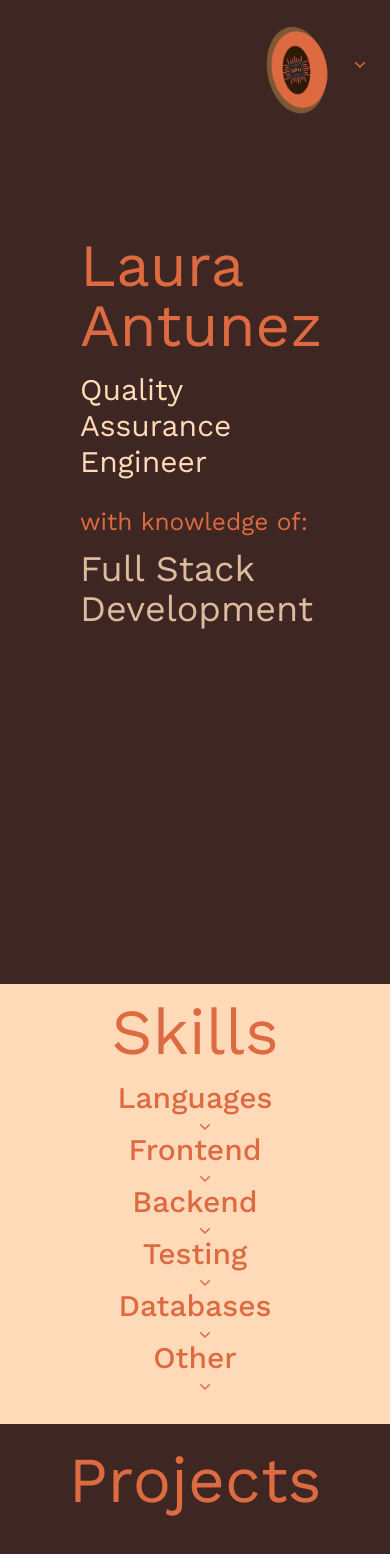
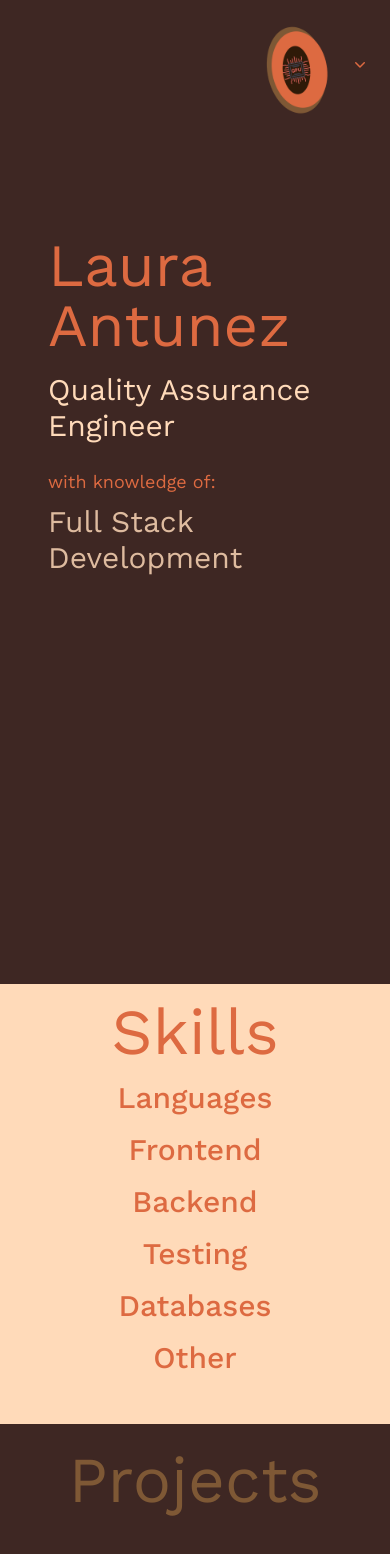
Before and after one commit to lauraantunez024/themeforest-mamey-template, a Next.js app: page / in a window 390 px wide. Shown: the top 1554 px of the page. Built offline with nearby package versions, Linux system fonts and the light colour scheme.

Commit message:
more aesthetic changes

```diff
--- a/src/app/components/HamburgerMenu.jsx
+++ b/src/app/components/HamburgerMenu.jsx
@@ -16,7 +16,7 @@ const solutions = [
   { name: 'Skills', description: 'See what skills I have', href: '/#skills', icon: WrenchScrewdriverIcon },
   { name: 'Projects', description: 'Check out my completed and ongoing projects', href: '/#projects', icon: CursorArrowRaysIcon },
   { name: 'About', description: "Learn a little more about me", href: '/#about', icon: IdentificationIcon },
-  { name: 'Contact', description: 'Lets work together', href: '/#contact', icon: PhoneIcon },
+  { name: 'Contact', description: "Let's work together", href: '/#contact', icon: PhoneIcon },
 ]
 const callsToAction = [
   { name: 'Full About Me', href: '/About', icon: UserCircleIcon },
--- a/src/app/components/SkillBlock.jsx
+++ b/src/app/components/SkillBlock.jsx
@@ -2,8 +2,7 @@ import {
   ChevronDoubleDownIcon,
   ChevronDownIcon,
 } from "@heroicons/react/20/solid";
-import React, { useState, useEffect } from 'react';
-
+import React, { useState, useEffect } from "react";
 
 export default function SkillBlock({ type, skillSet }) {
   const [isVisible, setIsVisible] = useState(false);
@@ -11,38 +10,54 @@ export default function SkillBlock({ type, skillSet }) {
 
   useEffect(() => {
     const handleResize = () => {
-        setIsMobile(window.innerWidth <=768);
+      setIsMobile(window.innerWidth <= 768);
     };
 
-      window.addEventListener('resize', handleResize);
+    window.addEventListener("resize", handleResize);
     handleResize();
 
     return () => {
-        window.removeEventListener('resize', handleResize)
-      }
+      window.removeEventListener("resize", handleResize);
+    };
   }, []);
-
 
   const showSkills = () => {
     setIsVisible(!isVisible);
-    }
-
+  };
 
   return (
-    <div class="w-full items-center">
+    <div class="w-full items-evenly">
+      {isMobile ? (
+        <button
+          type="button"
+          class="skills-title"
+          onClick={showSkills}
+        >
+          {" "}
+
+          <h1
+            class="text-3xl text-center font-medium self-start"
+            id="skill-type"
+          >
+            {type}{" "}
+          </h1>
+        </button>
+      ) : (
         <h1
           class="text-3xl text-left pl-6 font-medium self-start"
           id="skill-type"
         >
-        {" "}
           {type}{" "}
         </h1>
-      <button type='button' class='skills-title' onClick={showSkills}>
-        <ChevronDownIcon className="h-5 w-5  skills-button" style={{ transform: isVisible ? 'rotatex(180deg)' : '' }} aria-hidden="true"> {isVisible ? 'Hide' : 'Show'} </ChevronDownIcon>
-      </button>
-      <div class="flex flex-row justify-center skill-card" >
+      )}
+      <div class="flex flex-row justify-center skill-card">
         {skillSet.map((skill, index) => (
-          <div class="secondary-background skill-shape my-5 mx-4 animation" style={{ display: isMobile && !isVisible ? 'none' : 'inline-block'}}>
+          <div
+            class="secondary-background skill-shape my-5 mx-4 animation"
+            style={{
+              display: isMobile && !isVisible ? "none" : "inline-block",
+            }}
+          >
             <div
               class="content accent text-center items-center text-xl py-2 px-4"
               key={index}
--- a/src/app/globals.css
+++ b/src/app/globals.css
@@ -57,10 +57,10 @@ body {
   width: 100vw !important;
   overflow-x: hidden;
 }
-
+/*
 h1 {
-  font-size: clamp(1rem, 1rem + 1vh, 3rem)
-}
+  font-size: clamp(1rem, 2rem, 3rem)
+} */
 
 a.column h1 {
   font-size: clamp(1rem, 1vw + 5vw, 2rem);
@@ -107,7 +107,7 @@ main {
 }
 
 .landing-content {
-  padding: 4rem;
+  padding: 3rem;
 }
 /* Home page - skills section */
 .skill-shape {
@@ -214,6 +214,11 @@ img {
 
 .skills-title {
   display: none;
+  margin-bottom: -15%;
+  padding: 0;
+  margin: 0;
+  text-align: center;
+
 }
 
 
@@ -230,7 +235,6 @@ img {
 
   .landing-content {
     padding-top: 0;
-    padding-left: 5rem;
   }
 
 
@@ -255,7 +259,6 @@ img {
 
   .skills-title {
     display: inline;
-    position: absolute;
     left: 50%;
   }
   .popover {
--- a/src/app/page.js
+++ b/src/app/page.js
@@ -21,21 +21,21 @@ export default function Home() {
           <h1 class="text-6xl mt-24">Laura Antunez</h1>
           <h1 class="text-3xl accent pt-4">Quality Assurance Engineer</h1>
           <br />
-          <h1 class='secondary'> with knowledge of:</h1>
+          <h1 class='secondary text-lg'> with knowledge of:</h1>
           <div class='landing-animation relative'>
 
-          <span class="text-4xl accent spinning absolute ">React / Vue </span>
-          <span class="text-4xl accent spinning absolute ">Node / Ruby on Rails </span>
-          <span class="text-4xl accent spinning absolute ">WhiteBox and Blackbox Testing</span>
-          <span class="text-4xl accent spinning absolute ">Postman API Testing</span>
-          <span class="text-4xl accent spinning absolute ">Full Stack Development</span>
+          <span class="text-3xl accent spinning absolute ">React / Vue </span>
+          <span class="text-3xl accent spinning absolute ">Node / Ruby on Rails </span>
+          <span class="text-3xl accent spinning absolute ">WhiteBox and Blackbox Testing</span>
+          <span class="text-3xl accent spinning absolute ">Postman API Testing</span>
+          <span class="text-3xl accent spinning absolute ">Full Stack Development</span>
           </div>
         </div>
       </section>
       {/* second page - Skills section */}
       <section class="accent-background scrollable pb-12" id='skills'>
         <h1 class="text-center title">Skills</h1>
-        <div class="flex flex-col items-center gap-4">
+        <div class="flex flex-col items-center text-center gap-4">
           {skills.map((skillData, index) => (
             <SkillBlock
               key={index}
@@ -47,8 +47,8 @@ export default function Home() {
       </section>
       {/* third page - projects section */}
       <section class='w-full pb-12' id='projects'>
-        <h1 class="text-6xl text-center title pt-6 mb-10">Projects</h1>
-        <div class="flex flex-wrap flex-row gap-4 justify-center items-center project-section">
+        <h1 class="text-6xl text-natural-brown text-center title pt-6 mb-10">Projects</h1>
+        <div class="flex flex-wrap flex-row gap-16 justify-center items-center project-section">
           {portfolio.map((project, index) => (
             <ProjectCard
               key={index}
```
Lines whose indentation alone changed are shown as unchanged.
